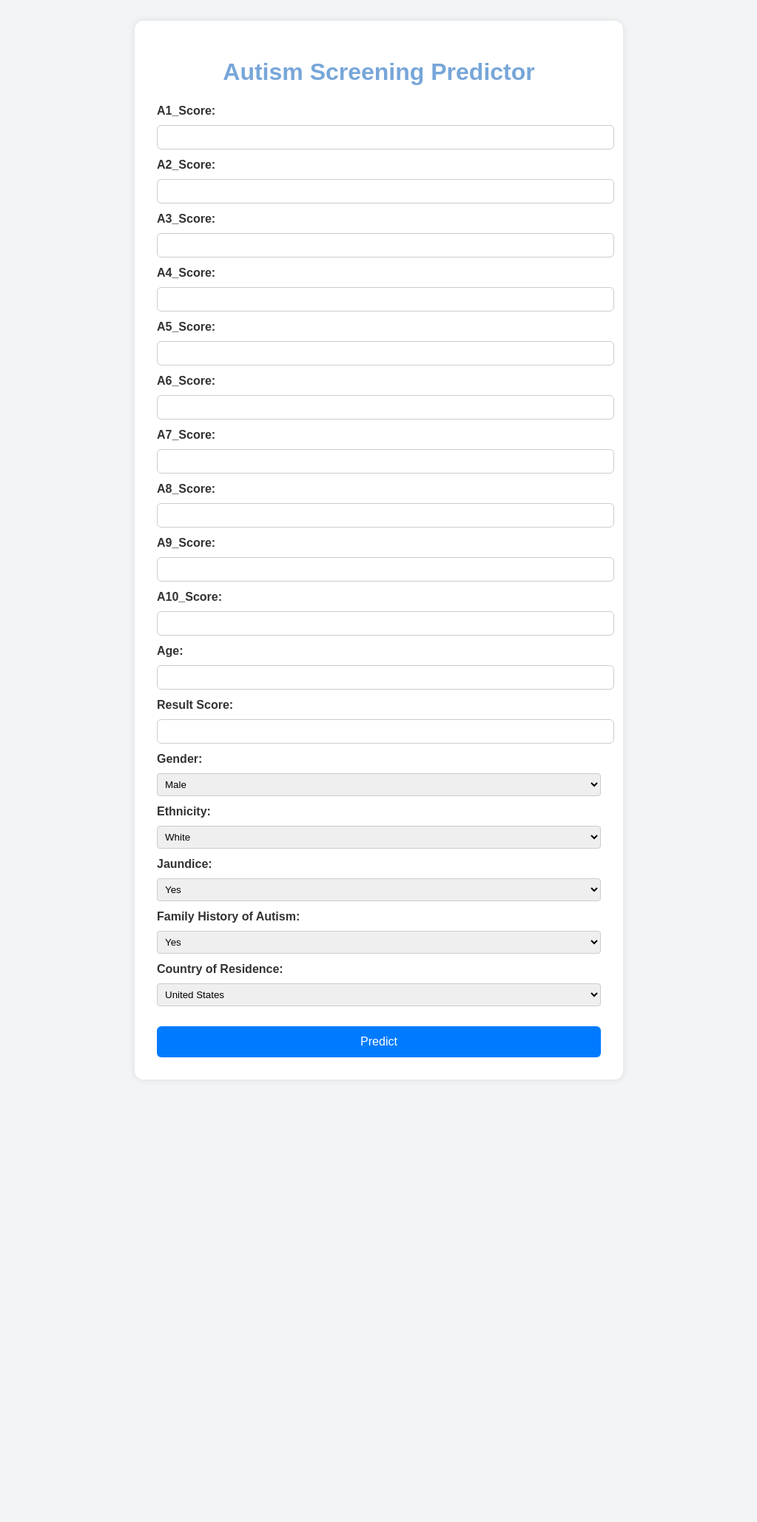
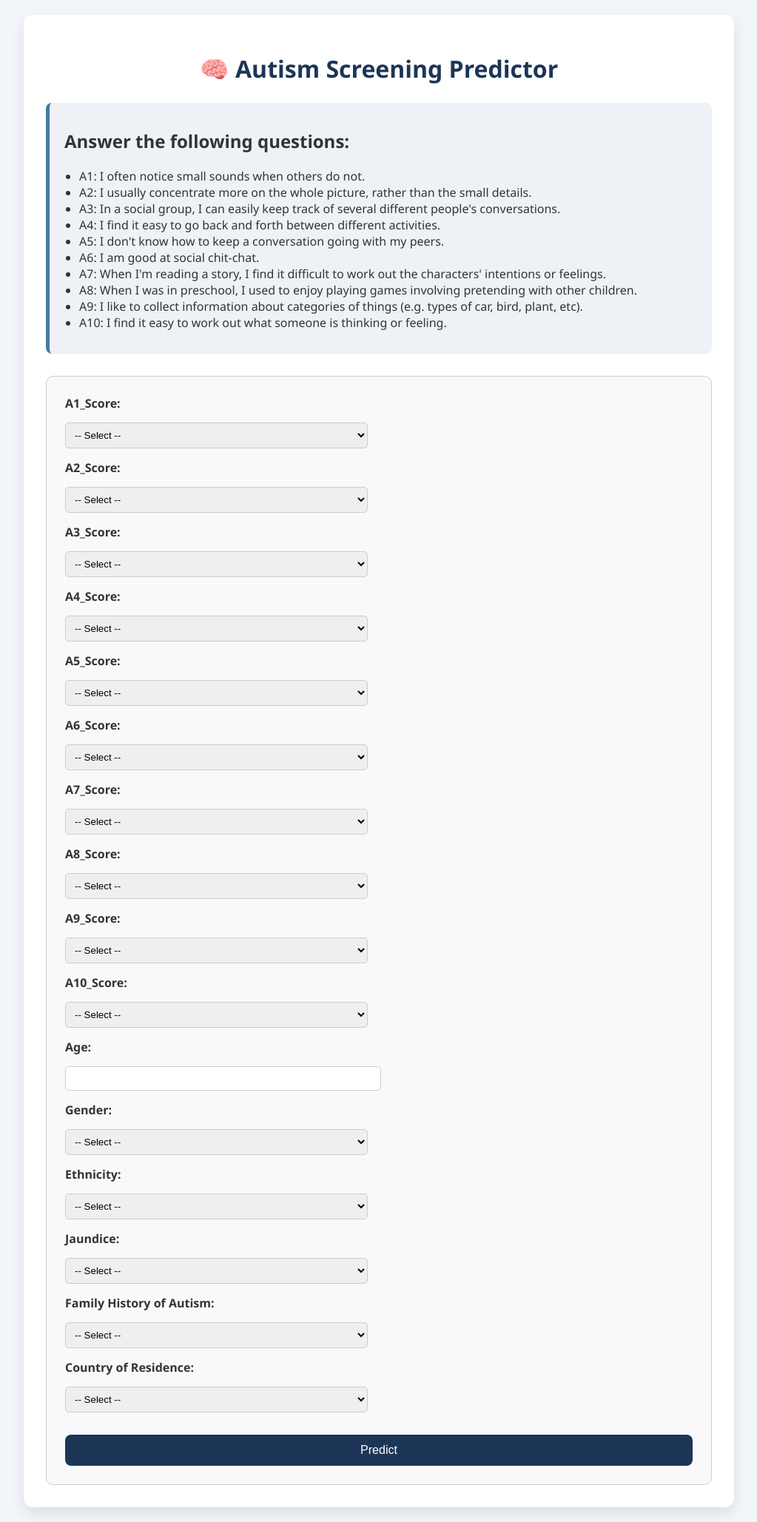
Before and after one commit to MujtabaUddin/autism-detection, a Flask app: page / in a window 1280 px wide. Shown: the whole page at 74% size, without its empty margins (128-1151 px from the left). Before the commit the page ends 1429 px from the top, so only its background shows below. Run offline with Flask 3, Linux system fonts and the light colour scheme; parts of the project's set-up code (start-up, migrations or seed data) failed here and were passed over.

Commit message:
Updated HTML form with AQ-10 questions and JS score fix

```diff
--- a/app.py
+++ b/app.py
@@ -1,41 +1,59 @@
 from flask import Flask, request, render_template
 import numpy as np
 import pickle
+import pandas as pd
 
 app = Flask(__name__)
 
-# Load model and encoders
+# Load trained model and label encoders
 model = pickle.load(open("model.pkl", "rb"))
 label_encoders = pickle.load(open("label_encoders.pkl", "rb"))
+
+# Final features used during training
+FEATURES = ['A1_Score', 'A2_Score', 'A3_Score', 'A4_Score', 'A5_Score',
+            'A6_Score', 'A7_Score', 'A8_Score', 'A9_Score', 'A10_Score',
+            'age', 'gender', 'ethnicity', 'jundice', 'autism', 'contry_of_res']
 
 @app.route('/')
 def home():
     return render_template("index.html", prediction=None)
 
-@app.route('/predict', methods=["POST"])
+@app.route('/predict', methods=['POST'])
 def predict():
     try:
-        # Numerical features from form
-        num_fields = ['A1_Score','A2_Score','A3_Score','A4_Score','A5_Score',
-                      'A6_Score','A7_Score','A8_Score','A9_Score','A10_Score',
-                      'age', 'result']
+        # Numerical fields
+        num_fields = ['A1_Score', 'A2_Score', 'A3_Score', 'A4_Score', 'A5_Score',
+                      'A6_Score', 'A7_Score', 'A8_Score', 'A9_Score', 'A10_Score', 'age']
         num_values = [float(request.form[field]) for field in num_fields]
 
-        # Categorical features from form
+        # Categorical fields
         cat_fields = ['gender', 'ethnicity', 'jundice', 'autism', 'contry_of_res']
         cat_values = []
+
         for field in cat_fields:
-            val = request.form[field].lower().strip()
+            input_val = request.form[field].strip().lower()
             le = label_encoders[field]
-            if val not in le.classes_:
-                return render_template("index.html", prediction=f"Error: Invalid input for {field}: '{val}'")
-            encoded_val = le.transform([val])[0]
+
+            matched_class = next((cls for cls in le.classes_ if cls.strip().lower() == input_val), None)
+            if matched_class is None:
+                return render_template("index.html", prediction=f"Error: Invalid input for {field}: '{input_val}'")
+
+            encoded_val = le.transform([matched_class])[0]
             cat_values.append(encoded_val)
 
-        # Combine and predict
-        final_input = np.array(num_values + cat_values).reshape(1, -1)
-        prediction = model.predict(final_input)[0]
-        result = "Positive for ASD" if prediction == 1 else "Negative for ASD"
+        # Combine features
+        final_input = num_values + cat_values
+        final_input_df = pd.DataFrame([final_input], columns=FEATURES)
+
+        # Predict
+        prediction = model.predict(final_input_df)[0]
+
+        # Handle both string and numeric outputs
+        if isinstance(prediction, str):
+            result = "Positive for ASD" if prediction.strip().lower() == "yes" else "Negative for ASD"
+        else:
+            result = "Positive for ASD" if prediction == 1 else "Negative for ASD"
+
         return render_template("index.html", prediction=result)
 
     except Exception as e:
--- a/static/style.css
+++ b/static/style.css
@@ -1,58 +1,86 @@
 body {
-    font-family: 'Segoe UI', sans-serif;
-    background-color: #0b0455;
+    font-family: 'Segoe UI', Tahoma, Geneva, Verdana, sans-serif;
+    background-color: #f2f5f9;
+    margin: 0;
+    padding: 20px;
     color: #333;
-    padding: 20px;
 }
 
 .container {
-    max-width: 600px;
+    max-width: 900px;
     margin: auto;
-    background: rgb(251, 251, 252);
+    background: #fff;
     padding: 30px;
     border-radius: 12px;
-    box-shadow: 0 8px 16px rgba(18, 207, 237, 0.1);
+    box-shadow: 0 8px 20px rgba(0, 0, 0, 0.1);
 }
 
 h1 {
     text-align: center;
+    color: #1d3557;
     margin-bottom: 25px;
-    color: #77a6d9;
 }
 
-.form-group {
-    margin-bottom: 15px;
+.questions-box {
+    background-color: #eef2f7;
+    padding: 15px 20px;
+    border-left: 5px solid #457b9d;
+    border-radius: 8px;
+    margin-bottom: 30px;
 }
 
-label {
-    display: block;
-    margin-bottom: 6px;
+.questions-box ul {
+    list-style-type: disc;
+    padding-left: 20px;
 }
 
-input[type="number"] {
-    width: 100%;
-    padding: 8px;
+.form-card {
+    display: grid;
+    grid-template-columns: 1fr 1fr;
+    gap: 15px 30px;
+    background-color: #f9f9fb;
+    padding: 25px;
+    border-radius: 10px;
     border: 1px solid #ccc;
-    border-radius: 6px;
 }
 
-button {
-    width: 100%;
-    background-color: #007BFF;
-    color: white;
-    padding: 10px;
-    font-size: 16px;
-    border: none;
-    border-radius: 6px;
-    cursor: pointer;
+.form-card label {
+    grid-column: span 2;
+    font-weight: bold;
 }
 
-button:hover {
-    background-color: #000000;
+.form-card select,
+.form-card input {
+    padding: 8px;
+    border-radius: 5px;
+    border: 1px solid #ccc;
+    width: 100%;
 }
 
-.result {
-    margin-top: 20px;
+button[type="submit"] {
+    grid-column: span 2;
+    background-color: #1d3557;
+    color: #fff;
+    padding: 12px;
+    border: none;
+    border-radius: 8px;
+    font-size: 16px;
+    cursor: pointer;
+    margin-top: 15px;
+}
+
+button[type="submit"]:hover {
+    background-color: #457b9d;
+}
+
+.prediction-box {
+    margin-top: 30px;
+    padding: 15px;
+    border: 2px dashed #1d3557;
+    border-radius: 8px;
+    background-color: #edf6f9;
     text-align: center;
-    font-size: 18px;
+    font-size: 20px;
+    font-weight: bold;
+    color: #1d3557;
 }
--- a/templates/index.html
+++ b/templates/index.html
@@ -4,132 +4,90 @@
     <meta charset="UTF-8">
     <title>Autism Screening Predictor</title>
     <link rel="stylesheet" href="{{ url_for('static', filename='style.css') }}">
-    <style>
-        body {
-            font-family: Arial, sans-serif;
-            background-color: #f3f4f6;
-            padding: 20px;
-        }
-        .container {
-            max-width: 600px;
-            margin: auto;
-            background-color: white;
-            padding: 30px;
-            border-radius: 12px;
-            box-shadow: 0 0 10px rgba(0,0,0,0.1);
-        }
-        .form-group {
-            margin-bottom: 12px;
-        }
-        label {
-            display: block;
-            font-weight: bold;
-        }
-        input, select {
-            width: 100%;
-            padding: 6px;
-            margin-top: 4px;
-            border-radius: 4px;
-            border: 1px solid #ccc;
-        }
-        button {
-            background-color: #007BFF;
-            border: none;
-            color: white;
-            padding: 12px;
-            width: 100%;
-            border-radius: 6px;
-            font-size: 16px;
-            margin-top: 15px;
-        }
-        .result {
-            margin-top: 20px;
-            font-size: 18px;
-            font-weight: bold;
-            color: #2c3e50;
-        }
-    </style>
 </head>
 <body>
     <div class="container">
-    <h1>Autism Screening Predictor</h1>
-    <form action="/predict" method="post">
+        <h1>🧠 Autism Screening Predictor</h1>
+        <div class="questions-box">
+            <h2>Answer the following questions:</h2>
+            <ul>
+                <li>A1: I often notice small sounds when others do not.</li>
+                <li>A2: I usually concentrate more on the whole picture, rather than the small details.</li>
+                <li>A3: In a social group, I can easily keep track of several different people's conversations.</li>
+                <li>A4: I find it easy to go back and forth between different activities.</li>
+                <li>A5: I don't know how to keep a conversation going with my peers.</li>
+                <li>A6: I am good at social chit-chat.</li>
+                <li>A7: When I'm reading a story, I find it difficult to work out the characters' intentions or feelings.</li>
+                <li>A8: When I was in preschool, I used to enjoy playing games involving pretending with other children.</li>
+                <li>A9: I like to collect information about categories of things (e.g. types of car, bird, plant, etc).</li>
+                <li>A10: I find it easy to work out what someone is thinking or feeling.</li>
+            </ul>
+        </div>
 
-        <!-- Numerical Inputs -->
-        {% for i in range(1, 11) %}
-        <div class="form-group">
-            <label>A{{ i }}_Score:</label>
-            <input type="number" name="A{{ i }}_Score" min="0" max="1" required>
-        </div>
+        <form action="/predict" method="post" class="form-card">
+            {% for i in range(1, 10 + 1) %}
+                <label for="A{{ i }}_Score">A{{ i }}_Score:</label>
+                <select name="A{{ i }}_Score" required>
+                    <option value="">-- Select --</option>
+                    <option value="1">Yes</option>
+                    <option value="0">No</option>
+                </select>
             {% endfor %}
 
-        <div class="form-group">
-            <label>Age:</label>
+            <label for="age">Age:</label>
             <input type="number" name="age" step="any" required>
-        </div>
 
-        <div class="form-group">
-            <label>Result Score:</label>
-            <input type="number" name="result" step="any" required>
-        </div>
-
-        <!-- Categorical Inputs -->
-        <div class="form-group">
-            <label>Gender:</label>
-            <select name="gender" required>
+            <label for="gender">Gender:</label>
+            <select name="gender">
+                <option value="">-- Select --</option>
                 <option value="male">Male</option>
                 <option value="female">Female</option>
             </select>
-        </div>
 
-        <div class="form-group">
-            <label>Ethnicity:</label>
-            <select name="ethnicity" required>
+            <label for="ethnicity">Ethnicity:</label>
+            <select name="ethnicity">
+                <option value="">-- Select --</option>
                 <option value="white">White</option>
+                <option value="asian">Asian</option>
                 <option value="black">Black</option>
-                    <option value="asian">Asian</option>
+                <option value="hispanic">Hispanic</option>
+                <option value="middle eastern">Middle Eastern</option>
                 <option value="others">Others</option>
             </select>
-        </div>
 
-        <div class="form-group">
-            <label>Jaundice:</label>
-            <select name="jundice" required>
+            <label for="jundice">Jaundice:</label>
+            <select name="jundice">
+                <option value="">-- Select --</option>
                 <option value="yes">Yes</option>
                 <option value="no">No</option>
             </select>
-        </div>
 
-        <div class="form-group">
-            <label>Family History of Autism:</label>
-            <select name="autism" required>
+            <label for="autism">Family History of Autism:</label>
+            <select name="autism">
+                <option value="">-- Select --</option>
                 <option value="yes">Yes</option>
                 <option value="no">No</option>
             </select>
-        </div>
 
-        <div class="form-group">
-            <label>Country of Residence:</label>
-            <select name="contry_of_res" required>
+            <label for="contry_of_res">Country of Residence:</label>
+            <select name="contry_of_res">
+                <option value="">-- Select --</option>
                 <option value="united states">United States</option>
+                <option value="india">India</option>
+                <option value="canada">Canada</option>
                 <option value="united kingdom">United Kingdom</option>
-                <option value="canada">Canada</option>
-                <option value="india">India</option>
                 <option value="australia">Australia</option>
                 <option value="uae">UAE</option>
-                <option value="south africa">South Africa</option>
-                <option value="new zealand">New Zealand</option>
-                <option value="saudi arabia">Saudi Arabia</option>
                 <option value="others">Others</option>
             </select>
-        </div>
 
             <button type="submit">Predict</button>
         </form>
 
         {% if prediction %}
-        <div class="result">
-            <h3>Prediction: {{ prediction }}</h3>
+            <div class="prediction-box">
+                <h2>Prediction:</h2>
+                <p>{{ prediction }}</p>
             </div>
         {% endif %}
     </div>
```
Also changed, not shown: model.py (+29 -20 lines), 3 other files. Lines whose indentation alone changed are shown as unchanged.
